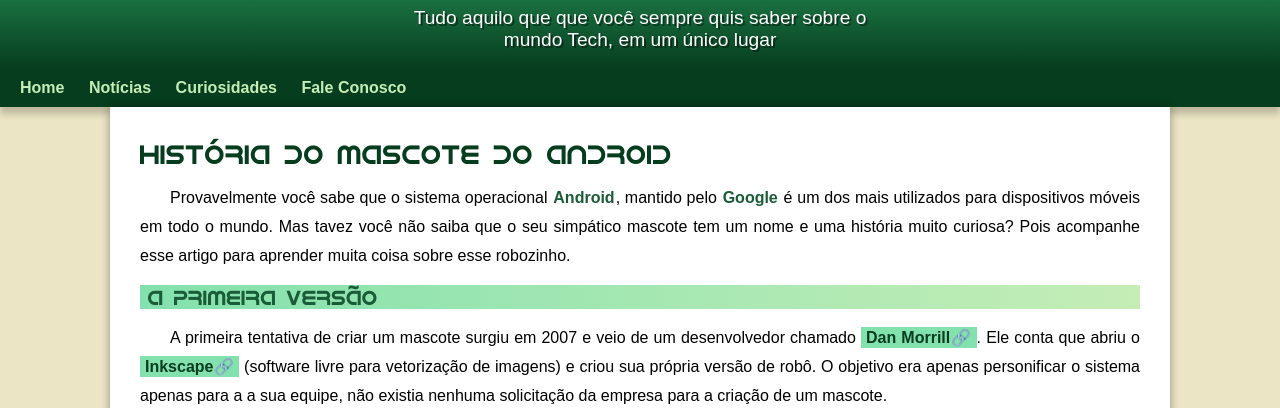
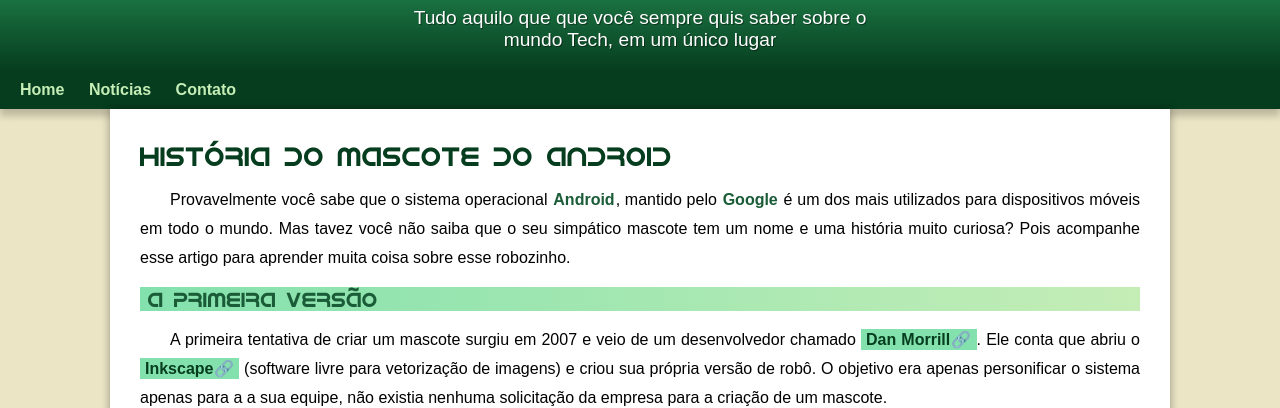
Before and after one commit to try-katch/projeto-android, a plain HTML site: page index.html in a window 1280 px wide. Shown: the part 76-484 px from the top of the page. Drawn offline with Linux system fonts and the light colour scheme; a web font is replaced by a local one.

Commit message:
Padding problem fixed.

```diff
--- a/index.html
+++ b/index.html
@@ -16,8 +16,7 @@
     <nav>
         <a href="#">Home</a>
         <a href="#">Notícias</a>
-        <a href="#">Curiosidades</a>
-        <a href="#">Fale Conosco</a>
+        <a href="#">Contato</a>
     </nav>
     <main>
         <article>
--- a/style/style.css
+++ b/style/style.css
@@ -61,8 +61,8 @@ header > p {
     padding-right: 10px;
     padding-left: 10px;
     margin: auto;
-    margin-bottom: 20px;
-    text-shadow: 2px 2px 0px rgba(0, 0, 0, 0.450);
+    padding-bottom: 20px;
+    text-shadow: 1px 1px 0px rgba(0, 0, 0, 0.401);
 }
 
 nav {
```
